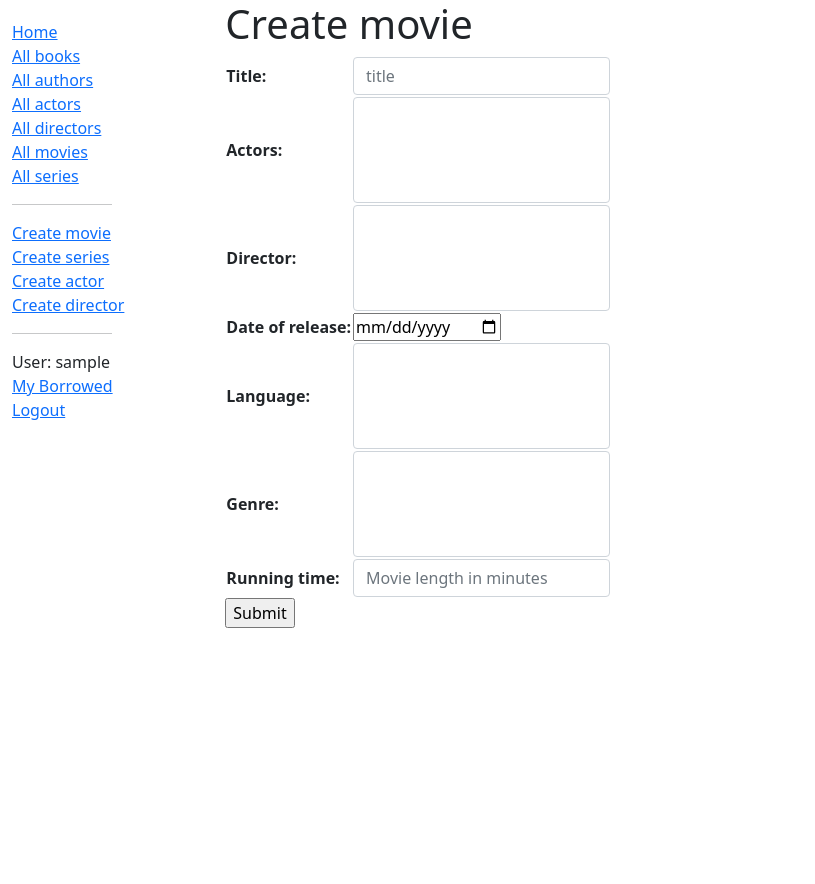
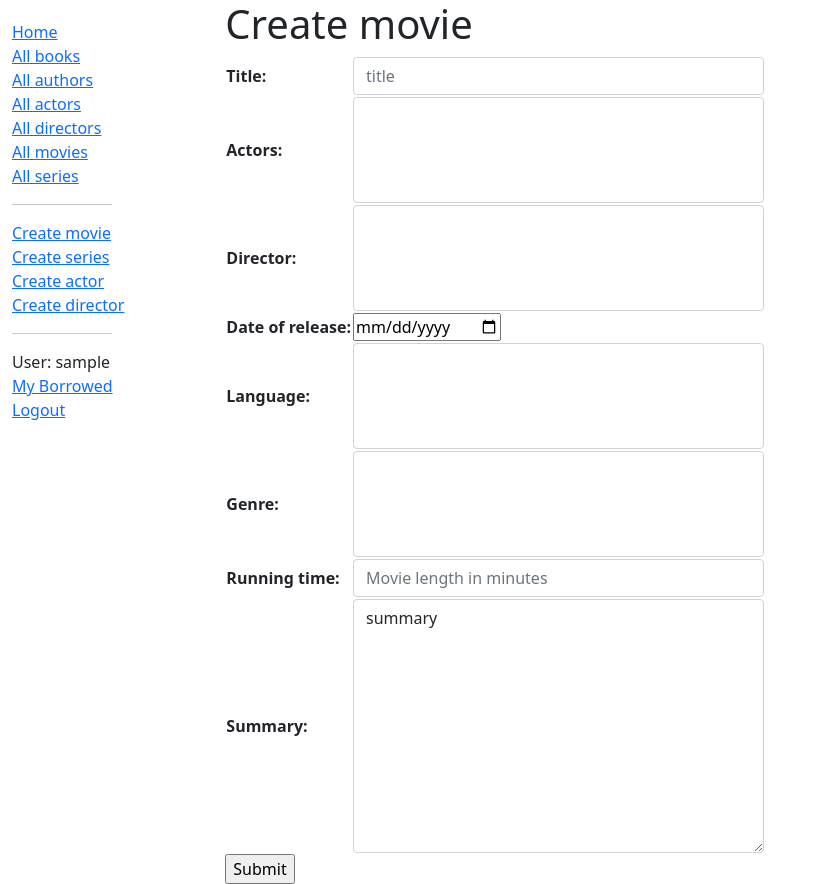
Before and after one commit to Athamed/amd2, a Django app: page /polls/movie/create in a window 1280 px wide. Shown: the whole page, without its empty margins (0-815 px from the left). Before the commit the page ends 628 px from the top, so only its background shows below. Run offline with Django 4.2, Linux system fonts and the light colour scheme; the visitor is signed in with stand-in values (Sample User, id 1); data that the repository does not hold is empty.

Commit message:
added summary field to movies and series

```diff
--- a/polls/forms.py
+++ b/polls/forms.py
@@ -13,7 +13,7 @@
     class Meta:
         model = Movie
         #fields = '__all__'
-        fields = ('title', 'actors', 'director', 'date_of_release', 'language', 'genre', 'running_time')
+        fields = ('title', 'actors', 'director', 'date_of_release', 'language', 'genre', 'running_time', 'summary')
         widgets = {
             'title': forms.TextInput(attrs={'class': 'form-control', 'placeholder': 'title'}),
             'actors': forms.SelectMultiple(attrs={'class': 'form-control'}),
@@ -21,7 +21,9 @@
             'date_of_release': DateInput(),
             'language': forms.SelectMultiple(attrs={'class': 'form-control'}),
             'genre': forms.SelectMultiple(attrs={'class': 'form-control'}),
-            'running_time': forms.NumberInput(attrs={'class': 'form-control', 'placeholder': 'Movie length in minutes'})
+            'running_time': forms.NumberInput(attrs={'class': 'form-control', 'placeholder': 'Movie length in minutes'}),
+            'summary': forms.Textarea(attrs={'class': 'form-control', 'placeholder': 'Description'}),
+
         }
 
 
@@ -29,7 +31,7 @@
     class Meta:
         model = Series
         #fields = '__all__'
-        fields = ('title', 'actors', 'director', 'date_of_release', 'language', 'genre', 'number_of_seasons')
+        fields = ('title', 'actors', 'director', 'date_of_release', 'language', 'genre', 'number_of_seasons', 'summary')
         widgets = {
             'title': forms.TextInput(attrs={'class': 'form-control', 'placeholder': 'title'}),
             'actors': forms.SelectMultiple(attrs={'class': 'form-control'}),
@@ -37,7 +39,8 @@
             'date_of_release': DateInput(),
             'language': forms.SelectMultiple(attrs={'class': 'form-control'}),
             'genre': forms.SelectMultiple(attrs={'class': 'form-control'}),
-            'number_of_seasons': forms.NumberInput(attrs={'class': 'form-control', 'placeholder': 'number of seasons'})
+            'number_of_seasons': forms.NumberInput(attrs={'class': 'form-control', 'placeholder': 'number of seasons'}),
+            'summary': forms.Textarea(attrs={'class': 'form-control', 'placeholder': 'Description'}),
         }
 
 
--- a/polls/models.py
+++ b/polls/models.py
@@ -144,6 +144,7 @@
     date_of_release = models.DateField()
     genre = models.ManyToManyField('MovieSeriesGenre')
     Verified = models.BooleanField(default=False)
+    summary = models.TextField(max_length=1000, default="summary")
 
     def verified(self, *args, **kwargs):
         self.Verified = True
--- a/polls/templates/polls/movie/actor_detail.html
+++ b/polls/templates/polls/movie/actor_detail.html
@@ -2,7 +2,7 @@
 
 {% block content%}
 
-    <h1> Actor: {{ actor.first_name }} {{ actor.last_name }} </h1>
+    <h1> {{ actor.first_name }} {{ actor.last_name }} </h1>
     <ul>
         <li>Specialisation: {{ actor.specialisation }}</li>
         <li>Date of birth: {{ actor.date_of_birth }}</li>
@@ -18,7 +18,7 @@
     {% if user.is_superuser %}
         <a href="{% url 'actor-delete' pk=actor.id %}"><button>DELETE ACTOR</button></a>
         <br>
-        {% if series.Verified %}
+        {% if actor.Verified %}
             <a href="{% url 'actor-unverify' pk=actor.id %}"><button>UNDO VERIFICATION</button></a>
         {% else %}
             <a href="{% url 'actor-verify' pk=actor.id %}"><button>VERIFY</button></a>
--- a/polls/templates/polls/movie/director_detail.html
+++ b/polls/templates/polls/movie/director_detail.html
@@ -2,7 +2,7 @@
 
 {% block content%}
 
-    <h1> Director: {{ director.first_name }} {{ director.last_name }} </h1>
+    <h1> {{ director.first_name }} {{ director.last_name }} </h1>
     <ul>
         <li>Amount of films: {{ director.amount_of_films }}</li>
         <li>Date of birth: {{ director.date_of_birth }}</li>
--- a/polls/templates/polls/movie/movie_detail.html
+++ b/polls/templates/polls/movie/movie_detail.html
@@ -2,7 +2,11 @@
 
 {% block content %}
 
-    <h1> Title: {{ movie.title }} </h1>
+    <h1> {{ movie.title }} </h1>
+    <div style="width: 500px;">
+        {{ movie.summary }}
+    </div>
+    <br>
     <ul>
         <li>Directors:
             <ul>
--- a/polls/templates/polls/movie/series_detail.html
+++ b/polls/templates/polls/movie/series_detail.html
@@ -2,7 +2,10 @@
 
 {% block content %}
 
-    <h1> Title: {{ series.title }} </h1>
+    <h1> {{ series.title }} </h1>
+    <div style="width: 500px;">
+        {{ series.summary }}
+    </div>
     <ul>
         <li>Directors:
             <ul>
```
